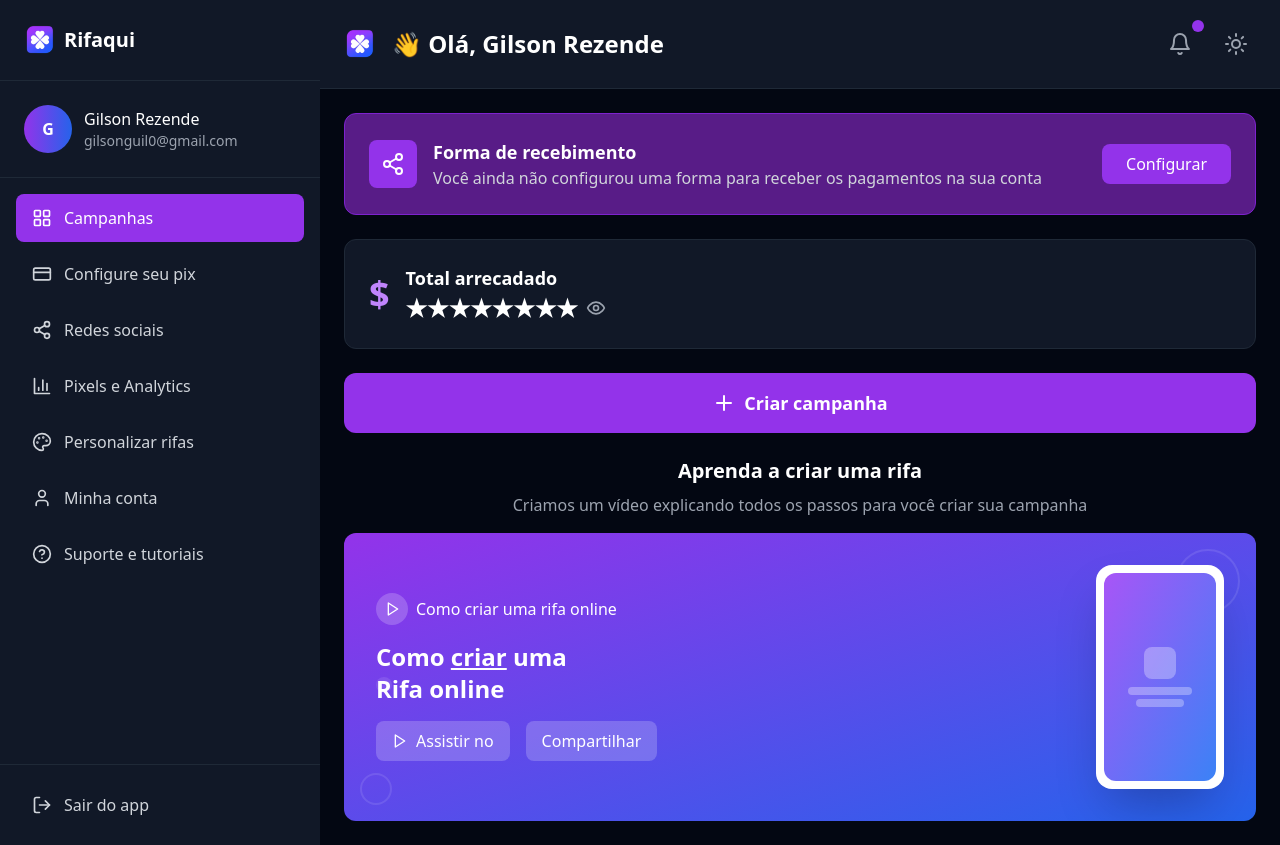
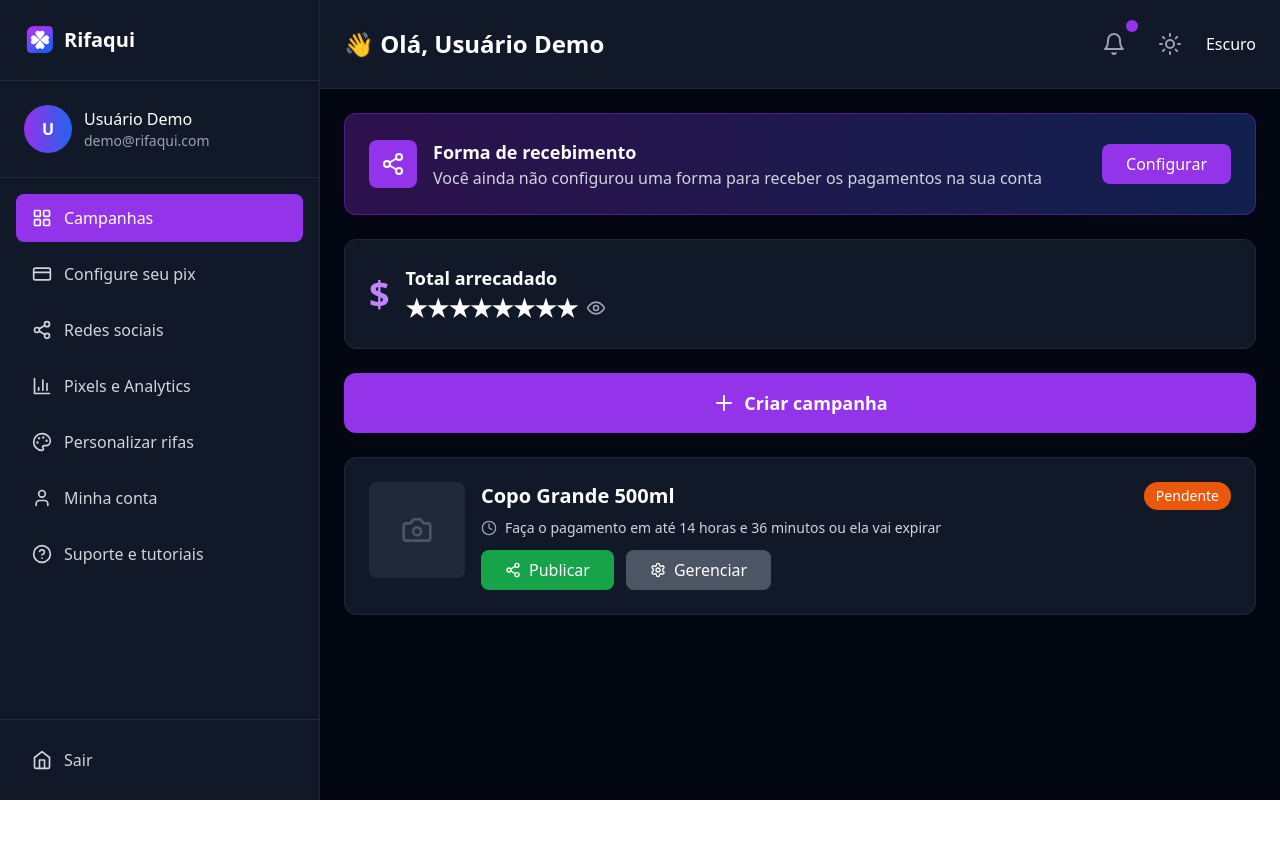
Before and after one commit to gilson954/sistema-rifa, a React (Vite) app: page /dashboard in a window 1280 px wide. After the commit the page ends 800 px from the top, so only its background shows below. Built offline with nearby package versions, Linux system fonts and the light colour scheme.

Commit message:
Updated DashboardLayout.tsx

```diff
--- a/src/components/DashboardLayout.tsx
+++ b/src/components/DashboardLayout.tsx
@@ -4,7 +4,7 @@ import Sidebar from './Sidebar';
 
 const DashboardLayout = () => {
   return (
-    <div className="min-h-screen bg-gray-950 flex">
+    <div className="min-h-screen bg-gray-100 dark:bg-gray-950 flex transition-colors duration-300">
       <Sidebar />
       <div className="flex-1">
         <Outlet />
--- a/src/components/Sidebar.tsx
+++ b/src/components/Sidebar.tsx
@@ -8,7 +8,7 @@ import {
   Palette,
   User,
   HelpCircle,
-  LogOut
+  Home
 } from 'lucide-react';
 
 const Sidebar = () => {
@@ -57,31 +57,31 @@ const Sidebar = () => {
   ];
 
   return (
-    <div className="w-80 bg-gray-900 min-h-screen flex flex-col">
+    <div className="w-80 bg-white dark:bg-gray-900 min-h-screen flex flex-col border-r border-gray-200 dark:border-gray-800 transition-colors duration-300">
       {/* Logo */}
-      <div className="p-6 border-b border-gray-800">
+      <div className="p-6 border-b border-gray-200 dark:border-gray-800">
         <div className="flex items-center">
           <img
             src="/32132123.png"
             alt="Rifaqui Logo"
             className="w-8 h-8 object-contain"
           />
-          <span className="ml-2 text-xl font-bold text-white">Rifaqui</span>
+          <span className="ml-2 text-xl font-bold text-gray-900 dark:text-white transition-colors duration-300">Rifaqui</span>
         </div>
       </div>
 
       {/* User Profile */}
-      <div className="p-6 border-b border-gray-800">
+      <div className="p-6 border-b border-gray-200 dark:border-gray-800">
         <div className="flex items-center space-x-3">
           <div className="w-12 h-12 bg-gradient-to-r from-purple-600 to-blue-600 rounded-full flex items-center justify-center text-white font-semibold">
-            G
+            U
           </div>
           <div className="flex-1 min-w-0">
-            <p className="text-white font-medium truncate">
-              Gilson Rezende
+            <p className="text-gray-900 dark:text-white font-medium truncate transition-colors duration-300">
+              Usuário Demo
             </p>
-            <p className="text-gray-400 text-sm truncate">
-              gilsonguil0@gmail.com
+            <p className="text-gray-500 dark:text-gray-400 text-sm truncate transition-colors duration-300">
+              demo@rifaqui.com
             </p>
           </div>
         </div>
@@ -98,7 +98,7 @@ const Sidebar = () => {
                   className={`w-full flex items-center space-x-3 px-4 py-3 rounded-lg text-left transition-colors duration-200 ${
                     item.active
                       ? 'bg-purple-600 text-white'
-                      : 'text-gray-300 hover:bg-gray-800 hover:text-white'
+                      : 'text-gray-600 dark:text-gray-300 hover:bg-gray-100 dark:hover:bg-gray-800 hover:text-gray-900 dark:hover:text-white'
                   }`}
                 >
                   <IconComponent className="h-5 w-5" />
@@ -110,14 +110,14 @@ const Sidebar = () => {
         </ul>
       </nav>
 
-      {/* Logout */}
-      <div className="p-4 border-t border-gray-800">
+      {/* Home Button */}
+      <div className="p-4 border-t border-gray-200 dark:border-gray-800">
         <button
           onClick={handleGoHome}
-          className="w-full flex items-center space-x-3 px-4 py-3 rounded-lg text-gray-300 hover:bg-gray-800 hover:text-white transition-colors duration-200"
+          className="w-full flex items-center space-x-3 px-4 py-3 rounded-lg text-gray-600 dark:text-gray-300 hover:bg-gray-100 dark:hover:bg-gray-800 hover:text-gray-900 dark:hover:text-white transition-colors duration-200"
         >
-          <LogOut className="h-5 w-5" />
-          <span className="font-medium">Sair do app</span>
+          <Home className="h-5 w-5" />
+          <span className="font-medium">Sair</span>
         </button>
       </div>
     </div>
--- a/src/pages/DashboardPage.tsx
+++ b/src/pages/DashboardPage.tsx
@@ -6,8 +6,10 @@ import {
   Eye,
   EyeOff,
   Plus,
+  Camera,
+  Clock,
   Share2,
-  Play
+  Settings
 } from 'lucide-react';
 import { useTheme } from '../context/ThemeContext';
 
@@ -15,48 +17,59 @@ const DashboardPage = () => {
   const { theme, toggleTheme } = useTheme();
   const [showRevenue, setShowRevenue] = useState(false);
 
+  const campaigns = [
+    {
+      id: 1,
+      title: 'Copo Grande 500ml',
+      status: 'Pendente',
+      timeLeft: 'Faça o pagamento em até 14 horas e 36 minutos ou ela vai expirar',
+      image: null
+    }
+  ];
+
   return (
-    <div className="min-h-screen bg-gray-950 text-white">
+    <div className="min-h-screen bg-gray-100 dark:bg-gray-950 text-gray-900 dark:text-white transition-colors duration-300">
       {/* Top Header */}
-      <div className="flex items-center justify-between p-6 border-b border-gray-800 bg-gray-900">
+      <div className="flex items-center justify-between p-6 border-b border-gray-200 dark:border-gray-800 bg-white dark:bg-gray-900 transition-colors duration-300">
         <div className="flex items-center space-x-4">
-          <img
-            src="/32132123.png"
-            alt="Rifaqui Logo"
-            className="w-8 h-8 object-contain"
-          />
-          <h1 className="text-2xl font-bold text-white">
-            👋 Olá, Gilson Rezende
+          <h1 className="text-2xl font-bold text-gray-900 dark:text-white transition-colors duration-300">
+            👋 Olá, Usuário Demo
           </h1>
         </div>
 
         <div className="flex items-center space-x-4">
-          <button className="relative p-2 text-gray-400 hover:text-white transition-colors duration-200">
+          <button className="relative p-2 text-gray-500 dark:text-gray-400 hover:text-gray-700 dark:hover:text-white transition-colors duration-200">
             <Bell className="h-6 w-6" />
             <span className="absolute -top-1 -right-1 w-3 h-3 bg-purple-600 rounded-full"></span>
           </button>
 
           <button
             onClick={toggleTheme}
-            className="p-2 text-gray-400 hover:text-white transition-colors duration-200"
+            className="p-2 text-gray-500 dark:text-gray-400 hover:text-gray-700 dark:hover:text-white transition-colors duration-200"
           >
             {theme === 'light' ? <Moon className="h-6 w-6" /> : <Sun className="h-6 w-6" />}
           </button>
+
+          <div className="text-right">
+            <p className="text-gray-900 dark:text-white font-medium transition-colors duration-300">
+              {theme === 'light' ? 'Claro' : 'Escuro'}
+            </p>
+          </div>
         </div>
       </div>
 
       {/* Main Content */}
       <div className="p-6 space-y-6">
         {/* Payment Setup Card */}
-        <div className="bg-purple-900 border border-purple-700 rounded-xl p-6">
+        <div className="bg-gradient-to-r from-purple-100 to-blue-100 dark:from-purple-900/50 dark:to-blue-900/50 border border-purple-200 dark:border-purple-700/50 rounded-xl p-6 transition-colors duration-300">
           <div className="flex items-center justify-between">
             <div className="flex items-center space-x-4">
               <div className="w-12 h-12 bg-purple-600 rounded-lg flex items-center justify-center">
                 <Share2 className="h-6 w-6 text-white" />
               </div>
               <div>
-                <h3 className="text-lg font-semibold text-white">Forma de recebimento</h3>
-                <p className="text-gray-300">Você ainda não configurou uma forma para receber os pagamentos na sua conta</p>
+                <h3 className="text-lg font-semibold text-gray-900 dark:text-white transition-colors duration-300">Forma de recebimento</h3>
+                <p className="text-gray-700 dark:text-gray-300 transition-colors duration-300">Você ainda não configurou uma forma para receber os pagamentos na sua conta</p>
               </div>
             </div>
             <button className="bg-purple-600 hover:bg-purple-700 text-white px-6 py-2 rounded-lg font-medium transition-colors duration-200">
@@ -66,21 +79,21 @@ const DashboardPage = () => {
         </div>
 
         {/* Revenue Card */}
-        <div className="bg-gray-900 rounded-xl p-6 border border-gray-800">
+        <div className="bg-white dark:bg-gray-900 rounded-xl p-6 border border-gray-200 dark:border-gray-800 transition-colors duration-300">
           <div className="flex items-center justify-between">
             <div className="flex items-center space-x-4">
-              <div className="text-4xl font-bold text-purple-400">$</div>
+              <div className="text-4xl font-bold text-purple-600 dark:text-purple-400">$</div>
               <div>
-                <h3 className="text-lg font-semibold text-white">Total arrecadado</h3>
+                <h3 className="text-lg font-semibold text-gray-900 dark:text-white transition-colors duration-300">Total arrecadado</h3>
                 <div className="flex items-center space-x-2">
                   {showRevenue ? (
-                    <span className="text-2xl font-bold text-white">R$ 0,00</span>
+                    <span className="text-2xl font-bold text-gray-900 dark:text-white transition-colors duration-300">R$ 0,00</span>
                   ) : (
-                    <span className="text-2xl font-bold text-white">★★★★★★★★</span>
+                    <span className="text-2xl font-bold text-gray-900 dark:text-white transition-colors duration-300">★★★★★★★★</span>
                   )}
                   <button
                     onClick={() => setShowRevenue(!showRevenue)}
-                    className="text-gray-400 hover:text-white transition-colors duration-200"
+                    className="text-gray-500 dark:text-gray-400 hover:text-gray-700 dark:hover:text-white transition-colors duration-200"
                   >
                     {showRevenue ? <EyeOff className="h-5 w-5" /> : <Eye className="h-5 w-5" />}
                   </button>
@@ -96,61 +109,47 @@ const DashboardPage = () => {
           <span>Criar campanha</span>
         </button>
 
-        {/* Learn Section */}
+        {/* Campaigns List */}
         <div className="space-y-4">
-          <div className="text-center">
-            <h2 className="text-xl font-semibold text-white mb-2">Aprenda a criar uma rifa</h2>
-            <p className="text-gray-400">Criamos um vídeo explicando todos os passos para você criar sua campanha</p>
-          </div>
-
-          {/* Video Thumbnail */}
-          <div className="relative bg-gradient-to-br from-purple-600 to-blue-600 rounded-xl p-8 overflow-hidden">
-            <div className="relative z-10 flex items-center justify-between">
-              <div className="flex-1">
-                <div className="flex items-center space-x-2 mb-4">
-                  <div className="w-8 h-8 bg-white/20 rounded-full flex items-center justify-center">
-                    <Play className="h-4 w-4 text-white ml-0.5" />
-                  </div>
-                  <span className="text-white font-medium">Como criar uma rifa online</span>
+          {campaigns.map((campaign) => (
+            <div key={campaign.id} className="bg-white dark:bg-gray-900 rounded-xl p-6 border border-gray-200 dark:border-gray-800 transition-colors duration-300">
+              <div className="flex items-start space-x-4">
+                {/* Campaign Image Placeholder */}
+                <div className="w-24 h-24 bg-gray-200 dark:bg-gray-800 rounded-lg flex items-center justify-center transition-colors duration-300">
+                  <Camera className="h-8 w-8 text-gray-500 dark:text-gray-600" />
                 </div>
 
-                <h3 className="text-2xl font-bold text-white mb-4">
-                  Como <span className="underline">criar</span> uma<br />
-                  Rifa online
-                </h3>
+                {/* Campaign Info */}
+                <div className="flex-1">
+                  <div className="flex items-start justify-between">
+                    <div>
+                      <h3 className="text-xl font-semibold text-gray-900 dark:text-white mb-2 transition-colors duration-300">{campaign.title}</h3>
+                      <div className="flex items-center space-x-2 mb-3">
+                        <Clock className="h-4 w-4 text-gray-500 dark:text-gray-400" />
+                        <span className="text-gray-600 dark:text-gray-300 text-sm transition-colors duration-300">{campaign.timeLeft}</span>
+                      </div>
+                    </div>
 
-                <div className="flex items-center space-x-4">
-                  <button className="bg-white/20 hover:bg-white/30 text-white px-4 py-2 rounded-lg font-medium transition-colors duration-200 flex items-center space-x-2">
-                    <Play className="h-4 w-4" />
-                    <span>Assistir no</span>
-                  </button>
-                  <button className="bg-white/20 hover:bg-white/30 text-white px-4 py-2 rounded-lg font-medium transition-colors duration-200">
-                    Compartilhar
-                  </button>
-                </div>
-              </div>
+                    <span className="bg-orange-600 text-white px-3 py-1 rounded-full text-sm font-medium">
+                      {campaign.status}
+                    </span>
+                  </div>
 
-              {/* Phone Mockup */}
-              <div className="relative">
-                <div className="w-32 h-56 bg-white rounded-2xl p-2 shadow-2xl">
-                  <div className="w-full h-full bg-gradient-to-br from-purple-500 to-blue-500 rounded-xl flex items-center justify-center">
-                    <div className="text-center">
-                      <div className="w-8 h-8 bg-white/30 rounded-lg mx-auto mb-2"></div>
-                      <div className="w-16 h-2 bg-white/30 rounded mx-auto mb-1"></div>
-                      <div className="w-12 h-2 bg-white/30 rounded mx-auto"></div>
-                    </div>
+                  {/* Action Buttons */}
+                  <div className="flex space-x-3">
+                    <button className="bg-green-600 hover:bg-green-700 text-white px-6 py-2 rounded-lg font-medium flex items-center space-x-2 transition-colors duration-200">
+                      <Share2 className="h-4 w-4" />
+                      <span>Publicar</span>
+                    </button>
+                    <button className="bg-gray-600 hover:bg-gray-700 text-white px-6 py-2 rounded-lg font-medium flex items-center space-x-2 transition-colors duration-200">
+                      <Settings className="h-4 w-4" />
+                      <span>Gerenciar</span>
+                    </button>
                   </div>
                 </div>
               </div>
             </div>
-
-            {/* Background Pattern */}
-            <div className="absolute inset-0 opacity-10">
-              <div className="absolute top-4 right-4 w-16 h-16 border-2 border-white rounded-full"></div>
-              <div className="absolute bottom-4 left-4 w-8 h-8 border-2 border-white rounded-full"></div>
-              <div className="absolute top-1/2 left-8 w-4 h-4 bg-white rounded-full"></div>
-            </div>
-          </div>
+          ))}
         </div>
       </div>
     </div>
```
